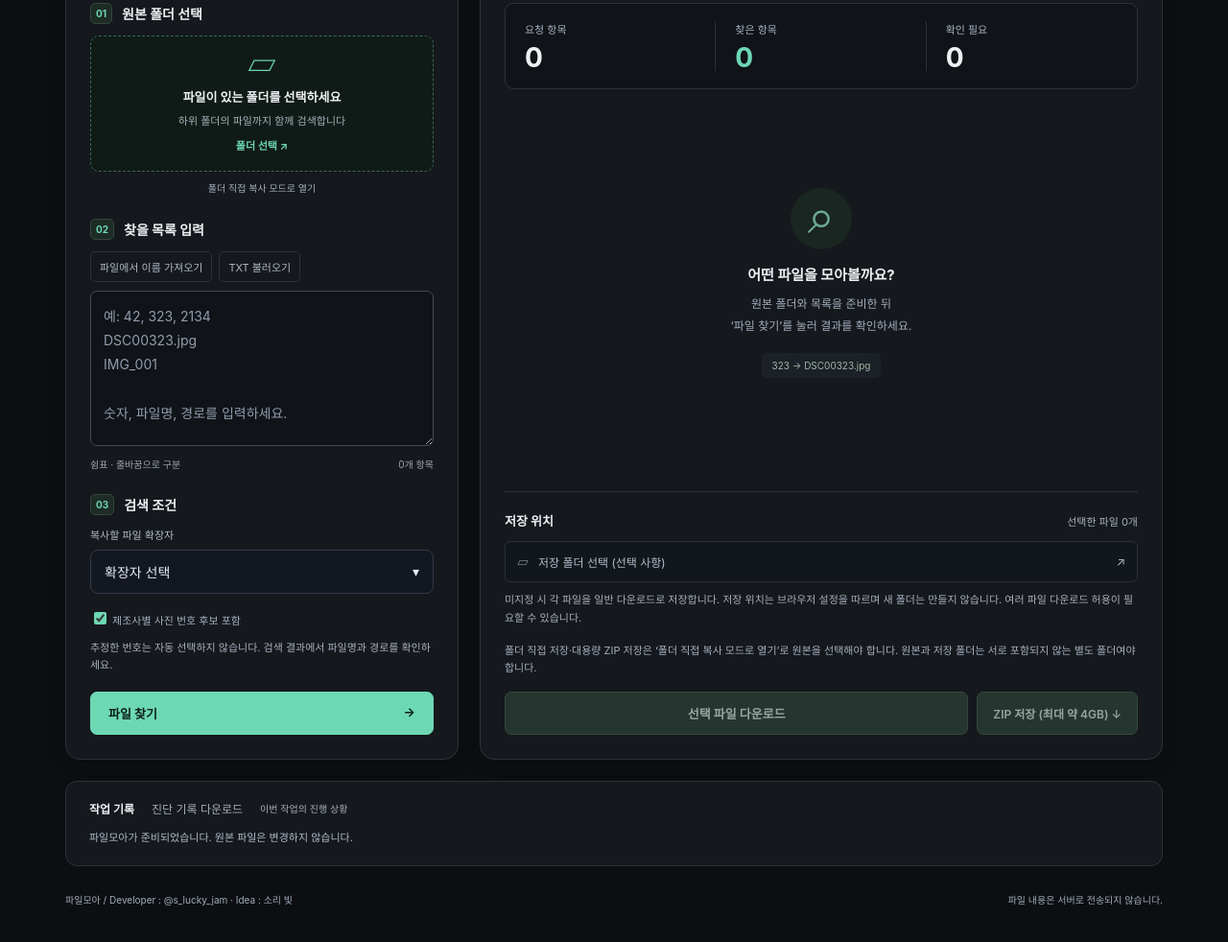
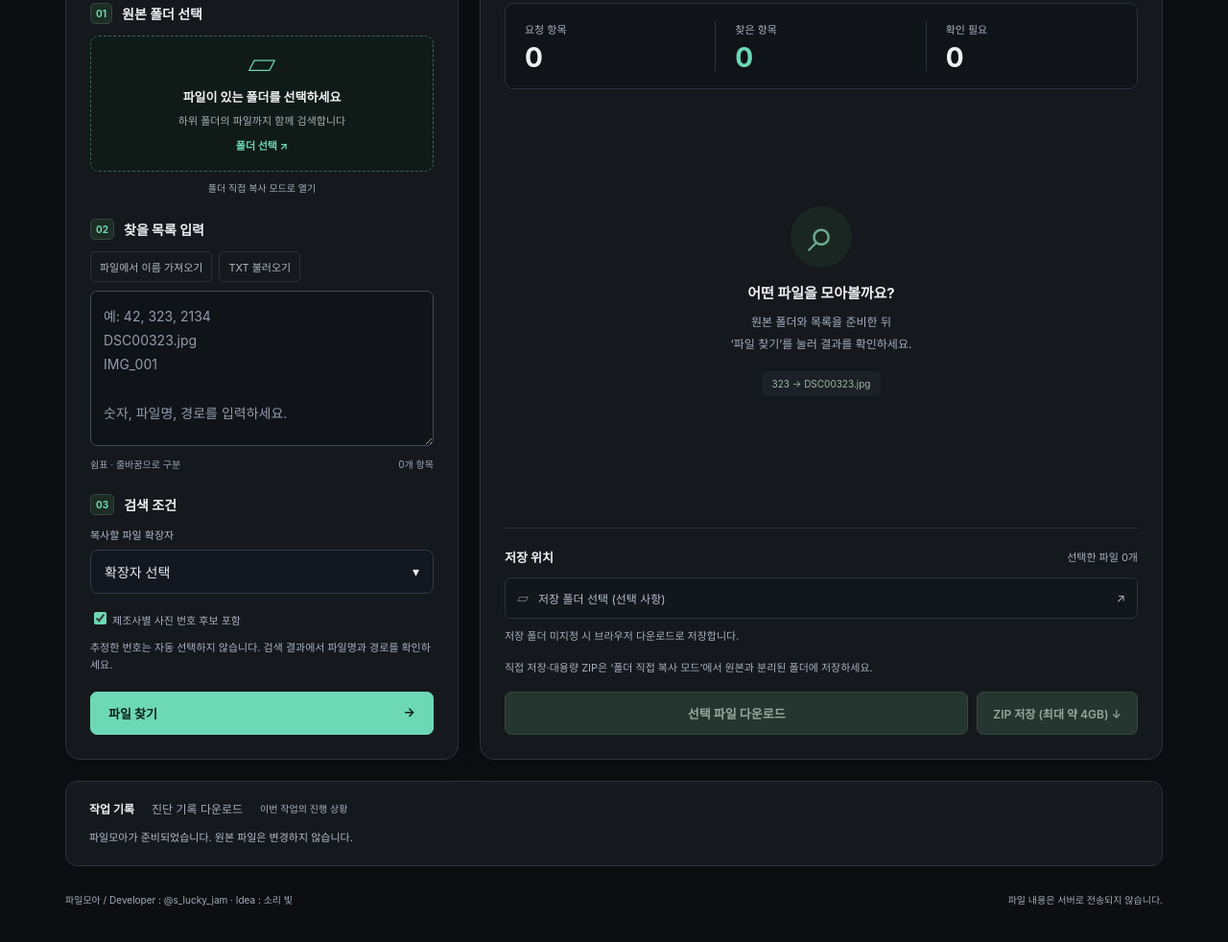
Before and after one commit to lucky2449/selective-file-copier, a website: page docs/index.html in a window 1280 px wide. Shown: the part 344-1326 px from the top of the page at 96% size. Drawn offline with Linux system fonts and the light colour scheme.

Commit message:
Shorten save location guidance

```diff
--- a/docs/app.mjs
+++ b/docs/app.mjs
@@ -114,7 +114,7 @@ function refreshSaveOptions() {
   $("destination-reset").disabled = state.busy;
   $("save-hint").textContent = state.dest
     ? "선택한 저장 폴더 안에 새 결과 폴더를 만들어 복사합니다. 원본 파일은 변경하지 않습니다."
-    : "미지정 시 각 파일을 일반 다운로드로 저장합니다. 저장 위치는 브라우저 설정을 따르며 새 폴더는 만들지 않습니다. 여러 파일 다운로드 허용이 필요할 수 있습니다.";
+    : "저장 폴더 미지정 시 브라우저 다운로드로 저장합니다.";
 }
 function outputFiles() {
   const files = selectedFiles(state.rows);
--- a/docs/index.html
+++ b/docs/index.html
@@ -28,7 +28,7 @@
     <meta name="twitter:image:alt" content="파일모아 — 필요한 파일만, 한 번에 모으세요. 숫자·파일명으로 검색하고 간편하게 저장." />
     <title>파일모아 — 필요한 파일만, 간편하게</title>
     <link rel="stylesheet" href="./style.css?v=neutral-summary-1" />
-    <script type="module" src="./app.mjs?v=safety-notice-1"></script>
+    <script type="module" src="./app.mjs?v=short-save-hint-1"></script>
   </head>
   <body>
     <header>
@@ -176,11 +176,9 @@
               일반 다운로드 사용
             </button>
             <p id="save-hint" class="hint">
-              미지정 시 각 파일을 일반 다운로드로 저장합니다. 저장 위치는
-              브라우저 설정을 따르며 새 폴더는 만들지 않습니다. 여러 파일
-              다운로드 허용이 필요할 수 있습니다.
+              저장 폴더 미지정 시 브라우저 다운로드로 저장합니다.
             </p>
-            <p class="hint">폴더 직접 저장·대용량 ZIP 저장은 ‘폴더 직접 복사 모드로 열기’로 원본을 선택해야 합니다. 원본과 저장 폴더는 서로 포함되지 않는 별도 폴더여야 합니다.</p>
+            <p class="hint">직접 저장·대용량 ZIP은 ‘폴더 직접 복사 모드’에서 원본과 분리된 폴더에 저장하세요.</p>
             <p id="copy-output" class="hint" hidden></p>
             <div class="save-actions">
               <button id="copy" class="primary" disabled>
```
Also changed, not shown: sites/filecopier-web/tests/app-directory.test.mjs (+1 -1 lines), sites/filecopier-web/dist/app.mjs, sites/filecopier-web/dist/index.html.
